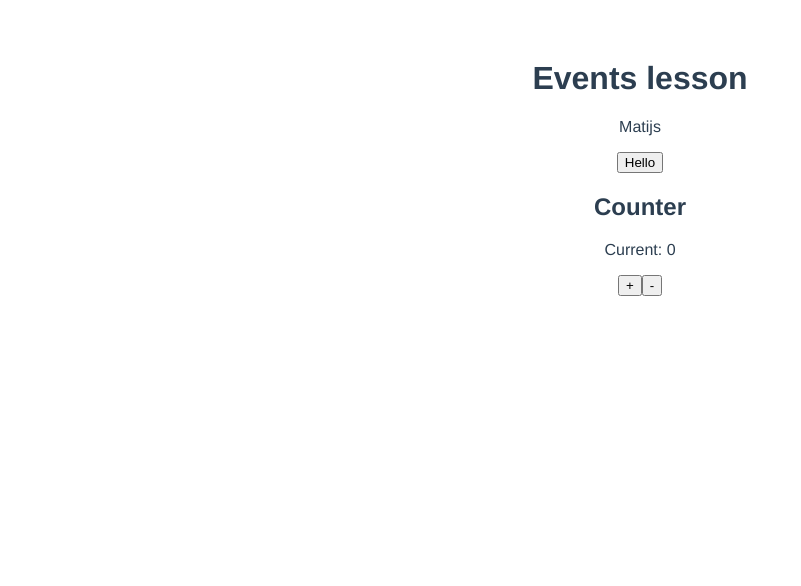
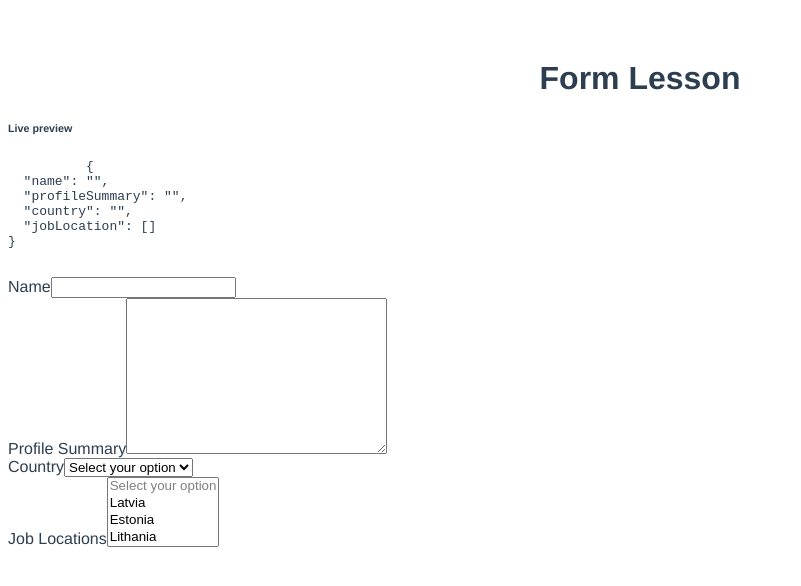
Before and after one commit to Rzaw/vue-js-training, a Vue app: page / in a window 1280 px wide. Shown: the top 586 px of the page, without its empty margins (0-801 px from the left). Built offline with nearby package versions, Linux system fonts and the light colour scheme.

Commit message:
Completed lesson (19). New attribute v-model, a two-way binding system.

```diff
--- a/src/App.vue
+++ b/src/App.vue
@@ -6,7 +6,8 @@
     <ListComponent /> -->
     <!-- <ListConditionalLoopComponent /> -->
     <!-- <MethodsLessonComponent /> -->
-    <EventsLessonComponent />
+    <!-- <EventsLessonComponent /> -->
+    <FormLessonComponent />
   </div>
 </template>
 
@@ -14,14 +15,16 @@
   // import ListComponent from './components/ListComponent.vue'
   // import ListConditionalLoopComponent from './components/ListConditionalLoopComponent.vue'
   // import MethodsLessonComponent from './components/MethodsLessonComponent.vue'
-  import EventsLessonComponent from './components/EventsLessonComponent.vue'
+  // import EventsLessonComponent from './components/EventsLessonComponent.vue'
+  import FormLessonComponent from './components/FormLessonComponent.vue'
 export default {
   name: "App",
   components: {
     // ListComponent,
     // ListConditionalLoopComponent,
     // MethodsLessonComponent,
-    EventsLessonComponent
+    // EventsLessonComponent,
+    FormLessonComponent
   },
   data() {
     return {
--- /dev/null
+++ b/src/components/FormLessonComponent.vue
@@ -0,0 +1,65 @@
+<template>
+  <h1>Form Lesson</h1>
+  <div>
+      <h6>Live preview</h6>
+      <pre>
+          {{JSON.stringify(formValues, null, 2)}}
+      </pre>
+  </div>
+  <form action="">
+      <div>
+          <label for="input-name">Name</label>
+          <input type="text" id="input-name" v-model="formValues.name">
+      </div>
+      <div>
+          <label for="input-profile">Profile Summary</label>
+          <textarea id="input-profile" cols="30" rows="10" v-model="formValues.profileSummary" />
+      </div>
+      <div>
+          <label for="input-country">Country</label>
+          <select id="input-country" v-model="formValues.country">
+              <option value="" disabled selected>Select your option</option>
+              <option value="latvia">Latvia</option>
+              <option value="estonia">Estonia</option>
+              <option value="lithania">Lithania</option>
+          </select>
+      </div>
+
+        <div>
+          <label for="input-jobLocation">Job Locations</label>
+          <select id="input-jobLocation" multiple v-model="formValues.jobLocation">
+              <option value="" disabled selected>Select your option</option>
+              <option value="latvia">Latvia</option>
+              <option value="estonia">Estonia</option>
+              <option value="lithania">Lithania</option>
+          </select>
+      </div>
+  </form>
+</template>
+
+<script>
+export default {
+    name: 'FormLessonComponent',
+    data(){
+        return {
+            formValues:
+            {
+                name: '',
+                profileSummary: '',
+                country: '',
+                jobLocation: []
+            }
+        }
+    },
+    methods:
+    {
+
+    },
+}
+</script>
+
+<style>
+    form, pre, h6 {
+        text-align: left;
+    }
+</style>
```
